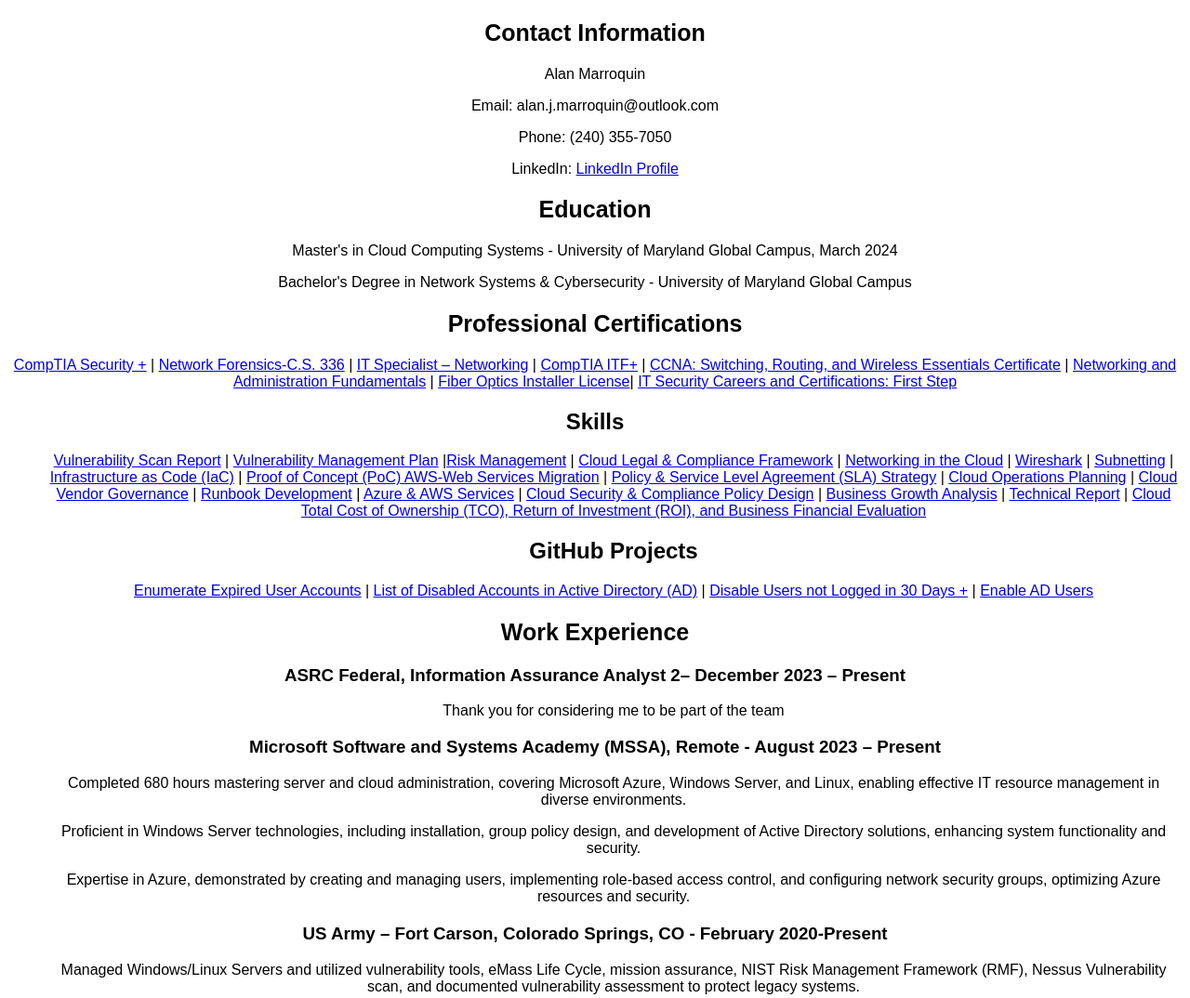
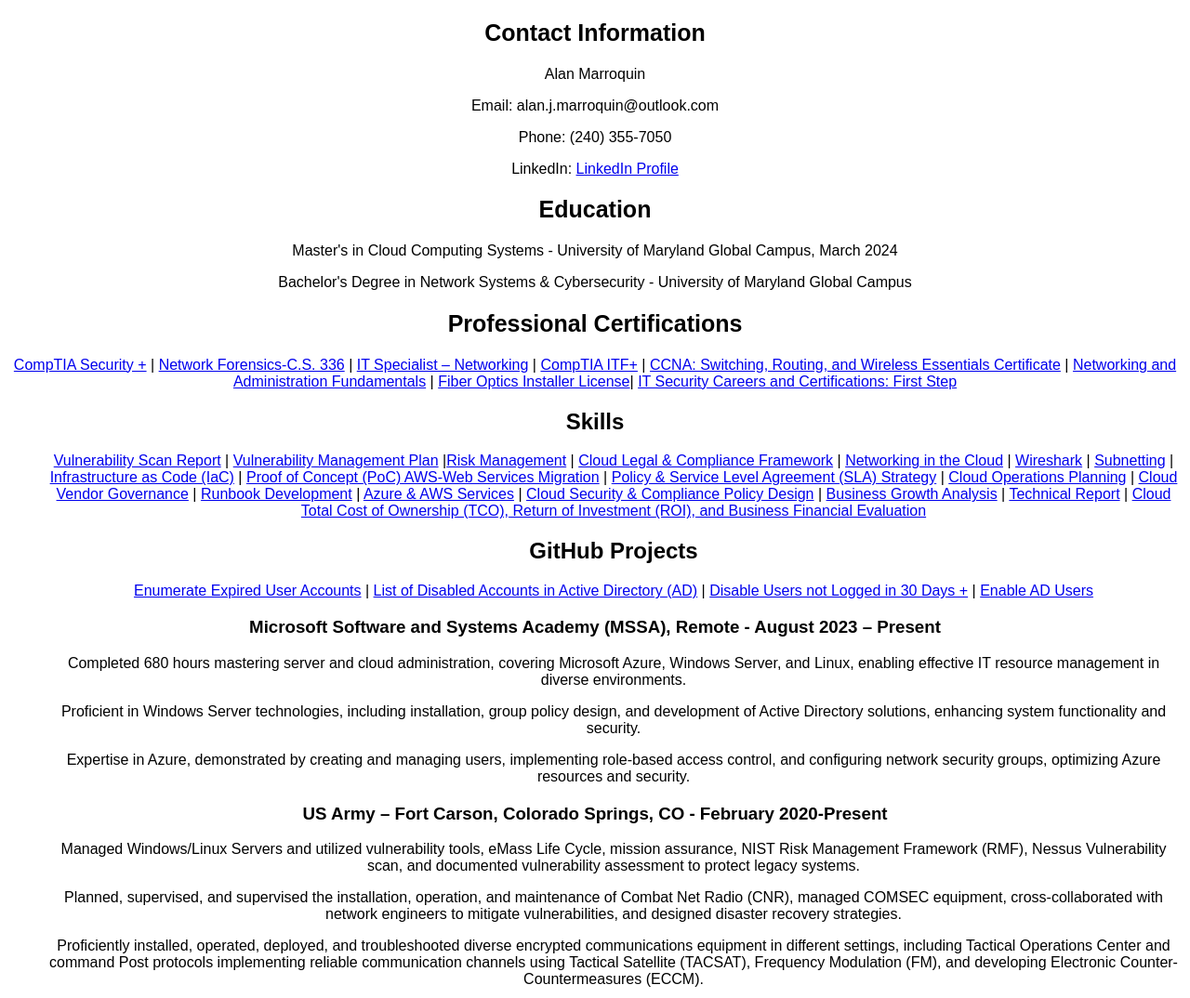
Before and after one commit to ajmh17/my-first-static-web-app, a website: page src/index.html in a window 1280 px wide. Shown: the top 1074 px of the page at 93% size. Drawn offline with Linux system fonts and the light colour scheme.

Commit message:
Update index.html

```diff
--- a/src/index.html
+++ b/src/index.html
@@ -49,11 +49,6 @@
     </ul>
   </div>
 <div class="resume-section">
-    <h2>Work Experience</h2>
-    <h3> ASRC Federal, Information Assurance Analyst 2– December 2023 – Present</h3>
-    <ul>
-      <p>Thank you for considering me to be part of the team</li>
-    </ul>
 
     <h3>Microsoft Software and Systems Academy (MSSA), Remote - August 2023 – Present</h3>
     <ul>
```
